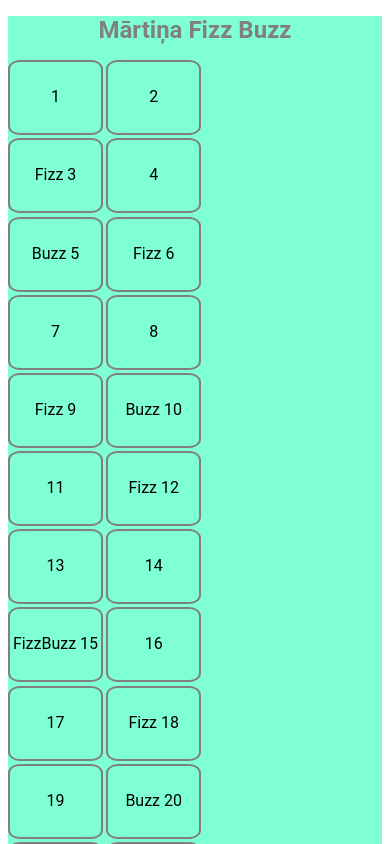
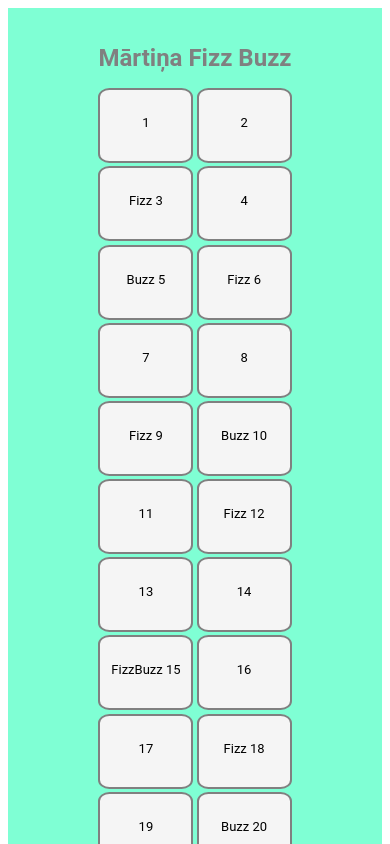
Before and after one commit to mvabulis/RCS-3md, a plain HTML site: page index.html in a window 390 px wide. Shown: the top 844 px of the page. Drawn offline with Linux system fonts and the light colour scheme.

Commit message:
added another changes

```diff
--- a/main.js
+++ b/main.js
@@ -2,7 +2,7 @@ function main() {
 
     console.log("Starting Fizz");
 
-    const main = document.getElementById('buttons');
+    //const main = document.getElementById('buttons');
 
     for (let i=1; i <101; i++){
         const myDiv = document.createElement("div");
--- a/style.css
+++ b/style.css
@@ -1,13 +1,15 @@
 main {
     background-color: aquamarine;
-    font-family: Roboto, 'Open Sans', 'Helvetica Neue', sans-serif
+    font-family: Roboto, 'Open Sans', 'Helvetica Neue', sans-serif;
+    padding: 20px 0px;
 }
 h1{
     display:flex;
     justify-content: center;
     color: gray;
 }
-.navigation{
+/*Bonus controls*/
+/*.navigation{
     display: grid;
     grid-template-columns: repeat(3, 1fr);
     grid-template-rows: 1fr 1fr;
@@ -37,13 +39,13 @@ h1{
 }
 .navigation>div{
     border: 2px solid gray;
-}
+}*/
 .numbers{
     display: grid;
     grid-template-columns: repeat(10, 95px);
     grid-template-rows: repeat(10, 75px);
-    /*grid-template-areas: repeat(10, ". . . . . . . . . .");*/ /*ŠO LAIKAM NEVAJAG*/
     grid-gap: 0.5em;
+    justify-content: center;
 }
 .numbers>div{
     border: 2px solid gray;
@@ -51,6 +53,7 @@ h1{
     display: flex;
     justify-content: center;
     padding-top: 25px;
+    background-color: whitesmoke;
 }
 
 /*TABLET SIZE*/
@@ -59,8 +62,11 @@ h1{
         display: grid;
         grid-template-columns: repeat(5, 95px);
         grid-template-rows: repeat(20, 75px);
-        /*grid-template-areas: repeat(10, ". . . . . . . . . .");*/ /*ŠO LAIKAM NEVAJAG*/
         grid-gap: 0.3em;
+    }
+    .numbers>div{
+        font-size: 13px;
+    }
 }
 
 /*MOBILE SIZE*/
@@ -69,9 +75,9 @@ h1{
         display: grid;
         grid-template-columns: repeat(2, 95px);
         grid-template-rows: repeat(50, 75px);
-        /*grid-template-areas: repeat(10, ". . . . . . . . . .");*/ /*ŠO LAIKAM NEVAJAG*/
         grid-gap: 0.2em;
     }
+}
     h1{
         font-size: 1.5em;
     }
```
